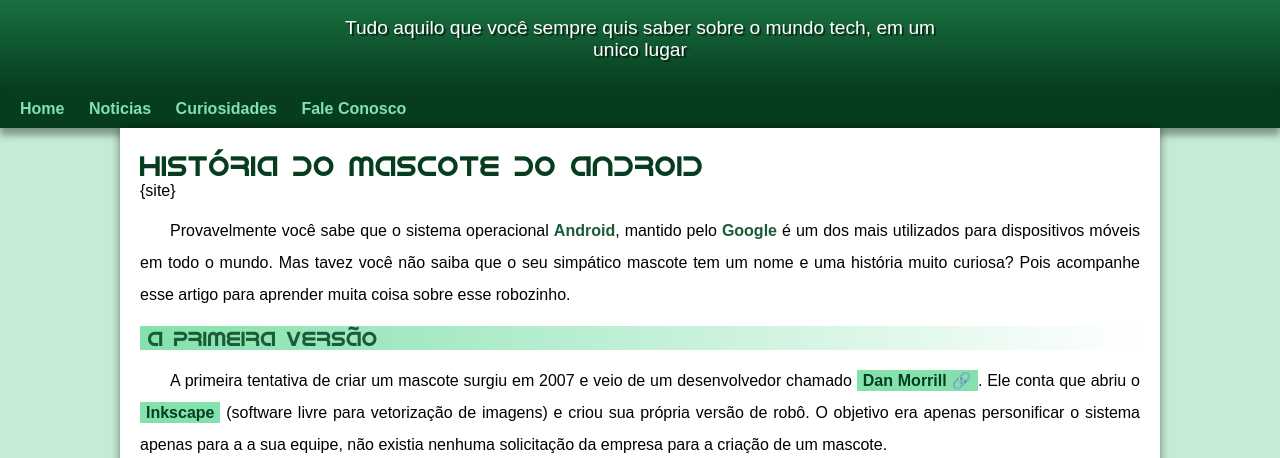
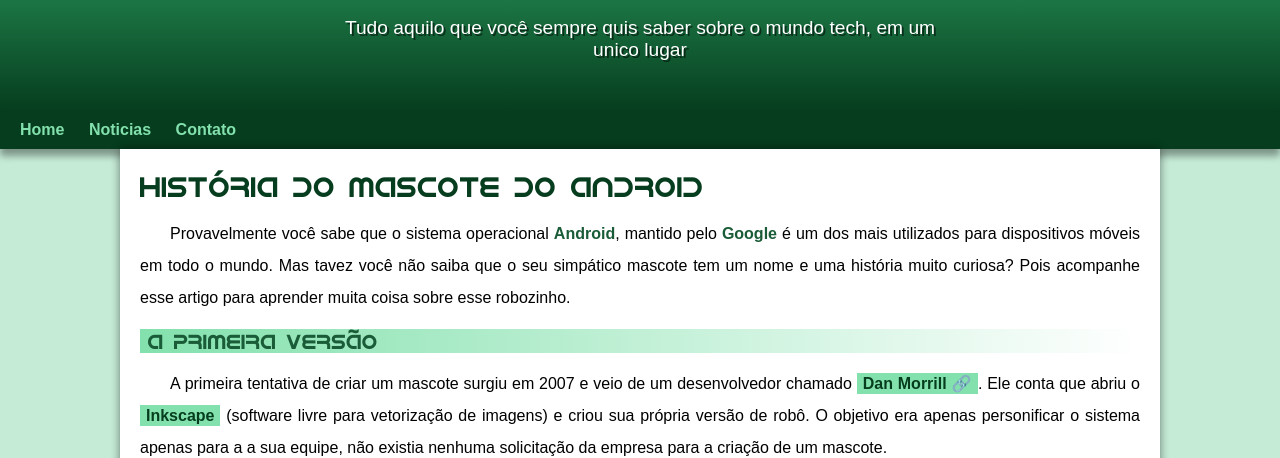
Before and after one commit to Thallesfl/projeto-android, a plain HTML site: page index.html in a window 1280 px wide. Shown: the part 100-558 px from the top of the page. Drawn offline with Linux system fonts and the light colour scheme; a web font is replaced by a local one.

Commit message:
alteração

```diff
--- a/estilo/style.css
+++ b/estilo/style.css
@@ -65,7 +65,7 @@ header > p {
       padding-left: 10px;
       padding-right: 10px;
       text-shadow: 2px 2px 0px rgba(0, 0, 0, 0.534);
-      margin-bottom: 20px;
+      padding-bottom: 50px;
 
 
 }
--- a/index.html
+++ b/index.html
@@ -15,13 +15,12 @@
  <nav>
     <a href="#" class="link01">Home</a>
     <a href="#">Noticias</a>
-    <a href="#">Curiosidades</a>
-    <a href="#">Fale Conosco</a>
+    <a href="#">Contato</a>
 </nav>
 <main>
     <article>
             <h1>História do Mascote do Android</h1>
-            {site}
+
             <p>
                 Provavelmente você sabe que o sistema operacional <strong>Android</strong>, mantido pelo <strong>Google</strong> é um dos mais utilizados para dispositivos móveis em todo o mundo. Mas tavez você não saiba que o seu simpático mascote tem um nome e uma história muito curiosa? Pois acompanhe esse artigo para aprender muita coisa sobre esse robozinho.
 </p>
```
